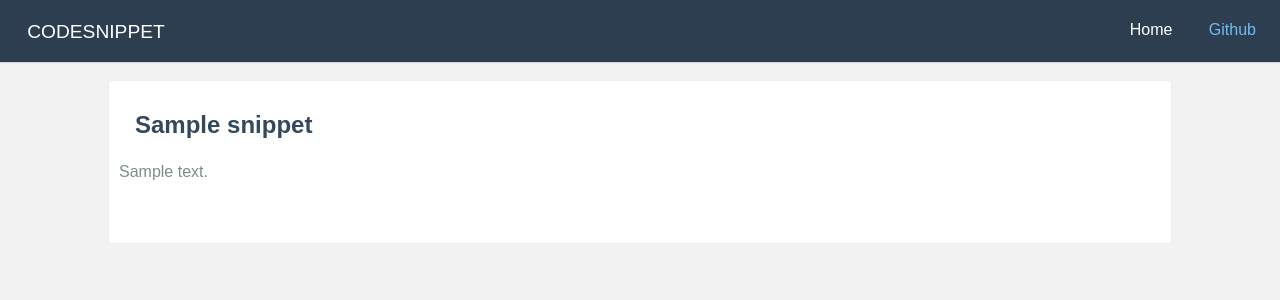
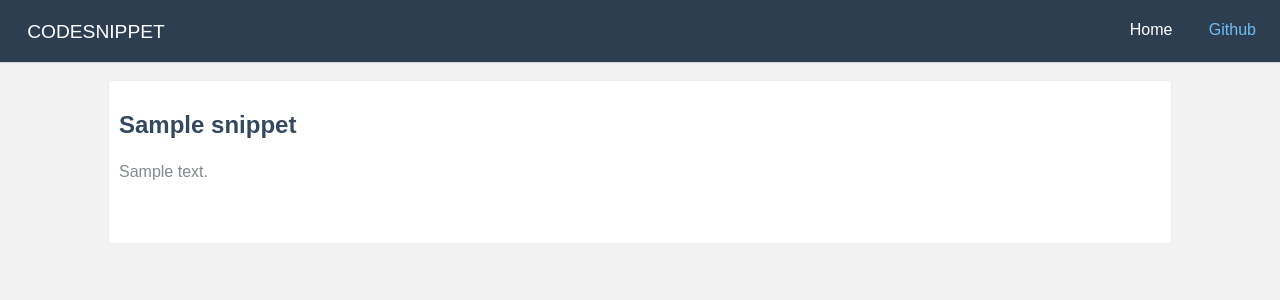
Before and after one commit to istommao/CodeSnippetArchive, a Django app: page /snippet/1/ in a window 1280 px wide. Shown: the top 300 px of the page. Run offline with Django 3.2, Linux system fonts and the light colour scheme; tables that the repository leaves empty hold one stand-in row (values such as "Sample post"); some libraries are stand-ins or nearby versions.

Commit message:
Fix style bug

```diff
--- a/server/templates/snippet.html
+++ b/server/templates/snippet.html
@@ -24,7 +24,7 @@
         body {background: #F2F2F2;}
         .main-list {
             max-width: 1080px;
-            text-indent: 1em;
+            /*text-indent: 1em;*/
             margin: 0 auto;
         }
         .cardBody {
```
